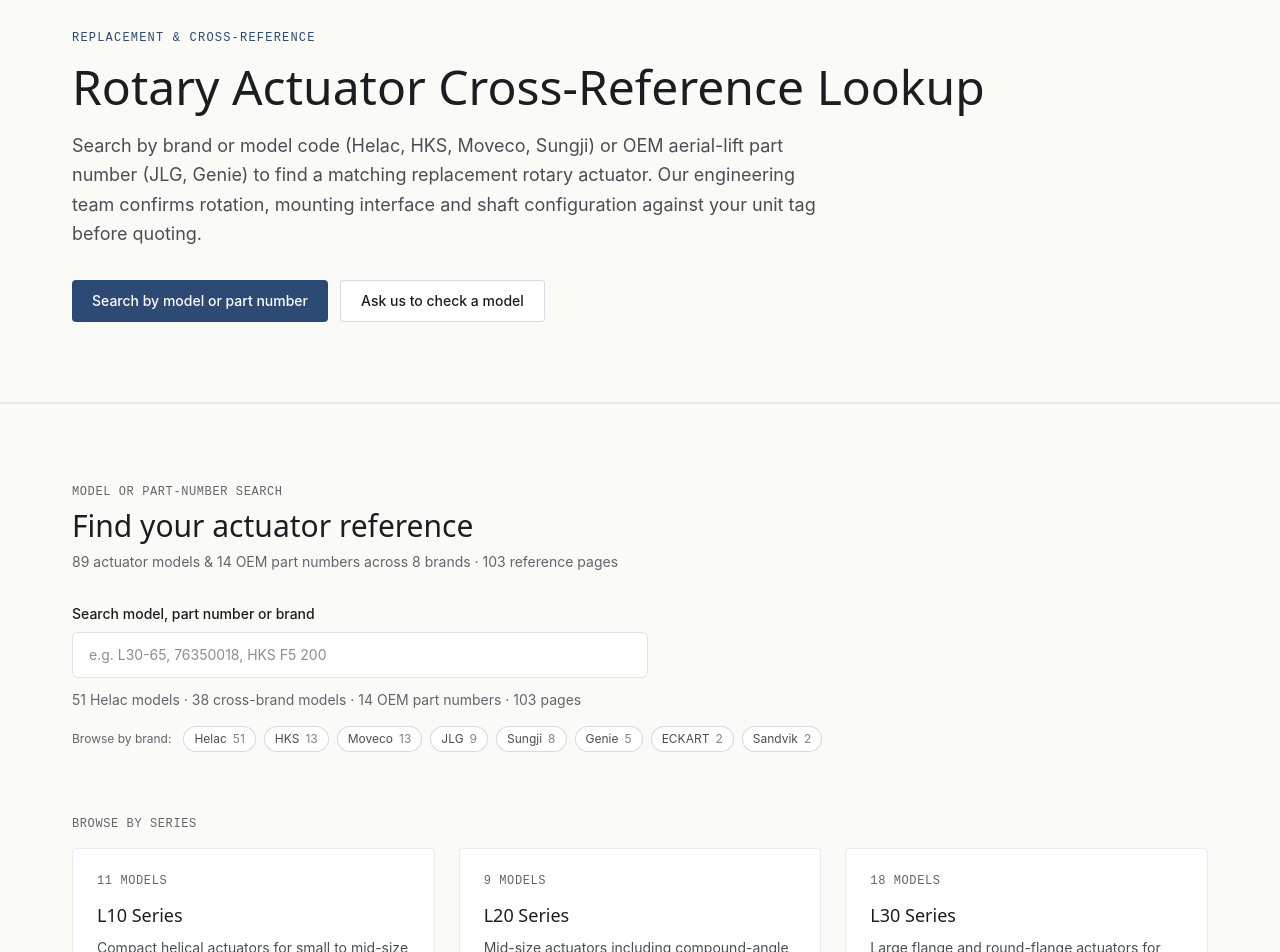
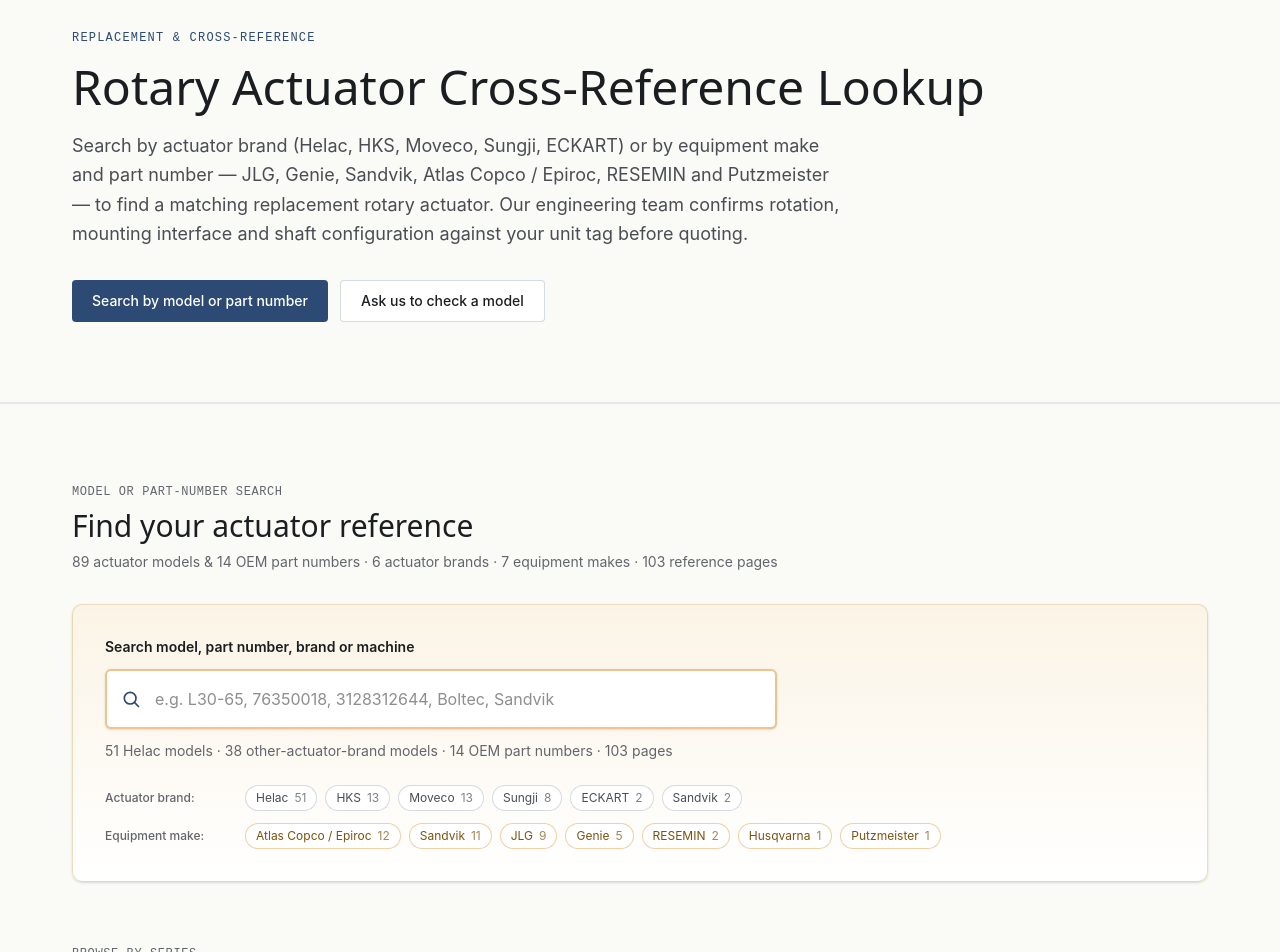
Before and after one commit to baizihuang-dijun/hm-hydraulics, a Next.js app: page /alternatives in a window 1280 px wide. Shown: the part 200-1152 px from the top of the page. Built offline with nearby package versions, Linux system fonts and the light colour scheme; a web font is replaced by a local one.

Commit message:
alternatives hub: split actuator brand vs equipment make filters, prominent search, model thumbnails, mining entry

```diff
--- a/src/app/alternatives/page.tsx
+++ b/src/app/alternatives/page.tsx
@@ -6,9 +6,9 @@
 import { AlternativesBrowser } from '@/components/alternatives/alternatives-browser';
 
 export const metadata: Metadata = {
-  title: 'Helac, HKS & Moveco Rotary Actuator Cross-Reference',
+  title: 'Helac, HKS, Moveco Rotary Actuator Cross-Reference',
   description:
-    'Find alternative replacements for Helac, HKS, Moveco and Sungji rotary actuators. Search 80+ models by model code or OEM part number; engineering verifies each match.',
+    'Find alternative replacements for Helac, HKS, Moveco, Sungji and ECKART rotary actuators. Search 80+ models by model code or OEM part number for JLG, Genie, Sandvik, Atlas Copco, Epiroc, RESEMIN and Putzmeister equipment; engineering verifies each match.',
   alternates: { canonical: '/alternatives' },
 };
 
@@ -17,14 +17,20 @@
   model: g.primary,
   slug: g.slug,
   originBrand: g.brand,
+  equipmentMakes: [g.brand],
   parts: g.allNumbers,
   machines: g.machines.map((m) => `${g.brand} ${m}`),
   kind: 'part' as const,
   image: g.image,
 }));
 const searchIndex = [...modelIndex, ...oemPartIndex];
-const brandSet = new Set(searchIndex.map((m) => m.originBrand).filter(Boolean));
-const liveCountLabel = `${modelIndex.length} actuator models & ${oemPartIndex.length} OEM part numbers across ${brandSet.size} brands · ${searchIndex.length} reference pages`;
+const actuatorBrandSet = new Set(
+  searchIndex.filter((m) => m.kind !== 'part').map((m) => m.originBrand).filter(Boolean),
+);
+const equipmentMakeSet = new Set(
+  searchIndex.flatMap((m) => m.equipmentMakes).filter(Boolean),
+);
+const liveCountLabel = `${modelIndex.length} actuator models & ${oemPartIndex.length} OEM part numbers · ${actuatorBrandSet.size} actuator brands · ${equipmentMakeSet.size} equipment makes · ${searchIndex.length} reference pages`;
 
 const faqs = [
   {
@@ -110,9 +116,10 @@
             Rotary Actuator Cross-Reference Lookup
           </h1>
           <p className="text-lg text-[#4A4E54] leading-relaxed max-w-3xl mb-6">
-            Search by brand or model code (Helac, HKS, Moveco, Sungji) or OEM aerial-lift part number (JLG, Genie) to find a matching replacement rotary actuator.
-            Our engineering team confirms rotation, mounting interface and shaft configuration
-            against your unit tag before quoting.
+            Search by actuator brand (Helac, HKS, Moveco, Sungji, ECKART) or by equipment make and
+            part number — JLG, Genie, Sandvik, Atlas Copco / Epiroc, RESEMIN and Putzmeister — to
+            find a matching replacement rotary actuator. Our engineering team confirms rotation,
+            mounting interface and shaft configuration against your unit tag before quoting.
           </p>
           <div className="mt-8 flex flex-wrap gap-3">
             <a
@@ -151,7 +158,7 @@
             and mounting drawing before we quote.
           </p>
 
-          <div className="mt-10 grid grid-cols-1 sm:grid-cols-2 gap-4 max-w-2xl">
+          <div className="mt-10 grid grid-cols-1 sm:grid-cols-2 lg:grid-cols-3 gap-4 max-w-4xl">
             <Link
               href="/alternatives/jlg-aerial-work-platform"
               className="block rounded-lg border border-[rgba(44,74,115,0.14)] bg-white p-5 no-underline hover:border-[#2C4A73] transition-colors"
@@ -168,6 +175,15 @@
               <p className="font-heading text-base font-medium text-[#1B1E20]">Genie boom lift parts</p>
               <p className="text-xs text-[#62666C] mt-1 leading-relaxed">
                 Genie S- &amp; Z-series GT rotary actuator part numbers.
+              </p>
+            </Link>
+            <Link
+              href="/alternatives/mining-drill-rigs"
+              className="block rounded-lg border border-[rgba(44,74,115,0.14)] bg-white p-5 no-underline hover:border-[#2C4A73] transition-colors"
+            >
+              <p className="font-heading text-base font-medium text-[#1B1E20]">Mining drill rig parts</p>
+              <p className="text-xs text-[#62666C] mt-1 leading-relaxed">
+                Atlas Copco / Epiroc, Sandvik, RESEMIN &amp; Putzmeister drill and bolting rigs.
               </p>
             </Link>
           </div>
--- a/src/components/alternatives/alternatives-browser.tsx
+++ b/src/components/alternatives/alternatives-browser.tsx
@@ -7,6 +7,7 @@
   model: string;
   slug: string;
   originBrand: string;
+  equipmentMakes?: string[];
   parts: string[];
   machines: string[];
   kind?: 'model' | 'part';
@@ -26,7 +27,7 @@
   if (!q) return false;
   const needle = normalize(q);
   if (!needle) return false;
-  const fields = [m.model, m.slug, m.originBrand, ...m.parts, ...m.machines];
+  const fields = [m.model, m.slug, m.originBrand, ...(m.equipmentMakes ?? []), ...m.parts, ...m.machines];
   return fields.some((f) => normalize(String(f)).includes(needle));
 }
 
@@ -51,7 +52,8 @@
     heavyCount,
     tSeriesCount,
     filtered,
-    brandChips,
+    actuatorChips,
+    equipmentChips,
   } = useMemo(() => {
     const q = query.trim();
     const filtered = q ? searchIndex.filter((m) => matchesQuery(m, q)) : [];
@@ -72,13 +74,31 @@
     const heavyCount = searchIndex.filter((m) => heavySeries.has(seriesFromModel(m.model))).length;
     const tSeriesCount = searchIndex.filter((m) => seriesFromModel(m.model).startsWith('T')).length;
 
-    const counts = new Map<string, number>();
+    const toChips = (counts: Map<string, number>) =>
+      Array.from(counts.entries())
+        .sort((a, b) => b[1] - a[1] || a[0].localeCompare(b[0]))
+        .map(([name, count]) => ({ name, count }));
+
+    // Actuator manufacturers (the unit being replaced): models only.
+    const actuatorCounts = new Map<string, number>();
     for (const m of searchIndex) {
-      counts.set(m.originBrand, (counts.get(m.originBrand) ?? 0) + 1);
+      if (m.kind === 'part') continue;
+      actuatorCounts.set(m.originBrand, (actuatorCounts.get(m.originBrand) ?? 0) + 1);
     }
-    const brandChips = Array.from(counts.entries())
-      .sort((a, b) => b[1] - a[1] || a[0].localeCompare(b[0]))
-      .map(([name, count]) => ({ name, count }));
+    const actuatorChips = toChips(actuatorCounts);
+
+    // Equipment makes (the machine): from model brands[] + OEM part groups.
+    const equipmentCounts = new Map<string, number>();
+    const bump = (name: string) =>
+      equipmentCounts.set(name, (equipmentCounts.get(name) ?? 0) + 1);
+    for (const m of searchIndex) {
+      if (m.kind === 'part') {
+        bump(m.originBrand);
+      } else {
+        for (const mk of m.equipmentMakes ?? []) bump(mk);
+      }
+    }
+    const equipmentChips = toChips(equipmentCounts);
 
     return {
       helacCount,
@@ -92,54 +112,62 @@
       heavyCount,
       tSeriesCount,
       filtered,
-      brandChips,
+      actuatorChips,
+      equipmentChips,
     };
   }, [query, searchIndex]);
 
   return (
     <div className="space-y-16">
-      {/* Search + live count */}
-      <div>
-        <div className="max-w-xl">
-          <label htmlFor="alt-search" className="block text-sm font-medium text-[#1B1E20] mb-2">
-            Search model, part number or brand
-          </label>
+      {/* Search + live count — prominent panel */}
+      <div className="rounded-xl border border-[#D5A85C]/40 bg-gradient-to-b from-[#FBF4E6] to-white p-6 md:p-8 shadow-sm">
+        <label htmlFor="alt-search" className="block text-sm font-semibold text-[#1B1E20] mb-3">
+          Search model, part number, brand or machine
+        </label>
+        <div className="relative max-w-2xl">
+          <svg
+            className="pointer-events-none absolute left-4 top-1/2 -translate-y-1/2 w-5 h-5 text-[#2C4A73]"
+            viewBox="0 0 24 24"
+            fill="none"
+            stroke="currentColor"
+            strokeWidth="2"
+            aria-hidden="true"
+          >
+            <circle cx="11" cy="11" r="7" />
+            <path d="m21 21-4.3-4.3" strokeLinecap="round" />
+          </svg>
           <input
             id="alt-search"
             type="text"
             value={query}
             onChange={(e) => setQuery(e.target.value)}
-            placeholder="e.g. L30-65, 76350018, HKS F5 200"
-            className="w-full px-4 py-3 rounded-lg border border-[rgba(44,74,115,0.15)] bg-white text-sm focus:outline-none focus:border-[#D98A1D] focus:ring-1 focus:ring-[#D98A1D]"
+            placeholder="e.g. L30-65, 76350018, 3128312644, Boltec, Sandvik"
+            className="w-full pl-12 pr-4 py-4 text-base rounded-lg border-2 border-[#D98A1D]/50 bg-white text-[#1B1E20] shadow-sm focus:outline-none focus:border-[#D98A1D] focus:ring-2 focus:ring-[#D98A1D]/30"
           />
         </div>
         <p className="mt-3 text-sm text-[#62666C]">
-          {helacCount} Helac models · {crossCount} cross-brand models · {partCount} OEM part
-          numbers · {totalCount} pages
+          {helacCount} Helac models · {crossCount} other-actuator-brand models · {partCount} OEM
+          part numbers · {totalCount} pages
         </p>
-        {brandChips.length > 0 && (
-          <div className="mt-4 flex flex-wrap items-center gap-2">
-            <span className="text-xs text-[#62666C] mr-1">Browse by brand:</span>
-            {brandChips.map(({ name, count }) => {
-              const active = normalize(query) === normalize(name);
-              return (
-                <button
-                  key={name}
-                  type="button"
-                  onClick={() => setQuery(active ? '' : name)}
-                  className={[
-                    'inline-flex items-center px-2.5 py-1 rounded-full text-xs border transition-colors',
-                    active
-                      ? 'bg-[#2C4A73] border-[#2C4A73] text-white'
-                      : 'bg-white border-[rgba(44,74,115,0.20)] text-[#4A4E54] hover:border-[#2C4A73] hover:text-[#2C4A73]',
-                  ].join(' ')}
-                >
-                  {name} <span className="ml-1.5 opacity-70">{count}</span>
-                </button>
-              );
-            })}
+
+        <div className="mt-6 space-y-3">
+          <div className="flex flex-wrap items-center gap-2">
+            <span className="text-xs font-medium text-[#62666C] mr-1 w-32 shrink-0">
+              Actuator brand:
+            </span>
+            {actuatorChips.map(({ name, count }) => (
+              <Chip key={name} name={name} count={count} active={isActive(query, name)} onClick={() => toggle(setQuery, query, name)} />
+            ))}
           </div>
-        )}
+          <div className="flex flex-wrap items-center gap-2">
+            <span className="text-xs font-medium text-[#62666C] mr-1 w-32 shrink-0">
+              Equipment make:
+            </span>
+            {equipmentChips.map(({ name, count }) => (
+              <Chip key={name} name={name} count={count} tone="equipment" active={isActive(query, name)} onClick={() => toggle(setQuery, query, name)} />
+            ))}
+          </div>
+        </div>
       </div>
 
       {/* Search results */}
@@ -155,7 +183,7 @@
                 <Link
                   key={m.slug}
                   href={`/alternatives/${m.slug}`}
-                  className="flex items-center gap-3 p-3 border border-[rgba(44,74,115,0.10)] rounded-md bg-white no-underline hover:border-[rgba(44,74,115,0.25)] transition-colors"
+                  className="flex items-center gap-3 p-3 border border-[rgba(44,74,115,0.10)] rounded-md bg-white no-underline hover:border-[rgba(44,74,115,0.25)] hover:shadow-sm transition-all"
                 >
                   {m.image ? (
                     // eslint-disable-next-line @next/next/no-img-element
@@ -165,7 +193,17 @@
                       loading="lazy"
                       className="w-14 h-14 shrink-0 object-contain rounded border border-[rgba(44,74,115,0.08)] bg-[#FAFAF7] p-1"
                     />
-                  ) : null}
+                  ) : (
+                    <span
+                      aria-hidden="true"
+                      className="w-14 h-14 shrink-0 flex items-center justify-center rounded border border-[rgba(44,74,115,0.08)] bg-[#F2F5F9]"
+                    >
+                      <svg viewBox="0 0 24 24" className="w-6 h-6 text-[#9FB0C4]" fill="none" stroke="currentColor" strokeWidth="1.6">
+                        <circle cx="12" cy="12" r="8" />
+                        <path d="M12 8v8M9 10.5c0-1 1.3-1.5 3-1.5s3 .6 3 1.5-1.3 1.3-3 1.8-3 .7-3 1.7 1.3 1.5 3 1.5 3-.5 3-1.5" strokeLinecap="round" />
+                      </svg>
+                    </span>
+                  )}
                   <div className="min-w-0 flex-1">
                     <p className="text-sm font-medium text-[#1B1E20] truncate">{m.model}</p>
                     <p className="text-xs text-[#62666C] truncate">
@@ -278,6 +316,52 @@
   return model.slice(0, dash);
 }
 
+function isActive(query: string, name: string): boolean {
+  return normalize(query) === normalize(name);
+}
+
+function toggle(
+  setQuery: (v: string) => void,
+  query: string,
+  name: string,
+) {
+  setQuery(isActive(query, name) ? '' : name);
+}
+
+function Chip({
+  name,
+  count,
+  active,
+  onClick,
+  tone = 'actuator',
+}: {
+  name: string;
+  count: number;
+  active: boolean;
+  onClick: () => void;
+  tone?: 'actuator' | 'equipment';
+}) {
+  const activeCls =
+    tone === 'equipment'
+      ? 'bg-[#D98A1D] border-[#D98A1D] text-white'
+      : 'bg-[#2C4A73] border-[#2C4A73] text-white';
+  const idleCls =
+    tone === 'equipment'
+      ? 'bg-white border-[#D98A1D]/40 text-[#7a5310] hover:border-[#D98A1D] hover:text-[#D98A1D]'
+      : 'bg-white border-[rgba(44,74,115,0.20)] text-[#4A4E54] hover:border-[#2C4A73] hover:text-[#2C4A73]';
+  return (
+    <button
+      type="button"
+      onClick={onClick}
+      className={`inline-flex items-center px-2.5 py-1 rounded-full text-xs border transition-colors ${
+        active ? activeCls : idleCls
+      }`}
+    >
+      {name} <span className="ml-1.5 opacity-70">{count}</span>
+    </button>
+  );
+}
+
 function SeriesCard({
   name,
   count,
--- a/src/components/alternatives/model-data.ts
+++ b/src/components/alternatives/model-data.ts
@@ -3815,19 +3815,36 @@
   return modelPages.filter((m) => m.series === seriesCode);
 }
 
+// Normalise internal brand labels to public equipment-make (OEM) names.
+export function equipmentMakeName(label: string): string {
+  switch (label) {
+    case 'Atlas':
+      return 'Atlas Copco / Epiroc';
+    default:
+      return label;
+  }
+}
+
 export function buildSearchIndex(): {
   model: string;
   slug: string;
   originBrand: string;
+  equipmentMakes: string[];
   parts: string[];
   machines: string[];
+  image?: string;
 }[] {
   return modelPages.map((m) => ({
     model: m.model,
     slug: m.slug,
     originBrand: m.originBrand ?? 'Helac',
+    equipmentMakes: (m.brands ?? []).map(equipmentMakeName),
     parts: m.parts ?? [],
     machines: m.machines ?? [],
+    image:
+      m.image && !m.image.includes('placeholder')
+        ? m.image
+        : undefined,
   }));
 }
 
```
